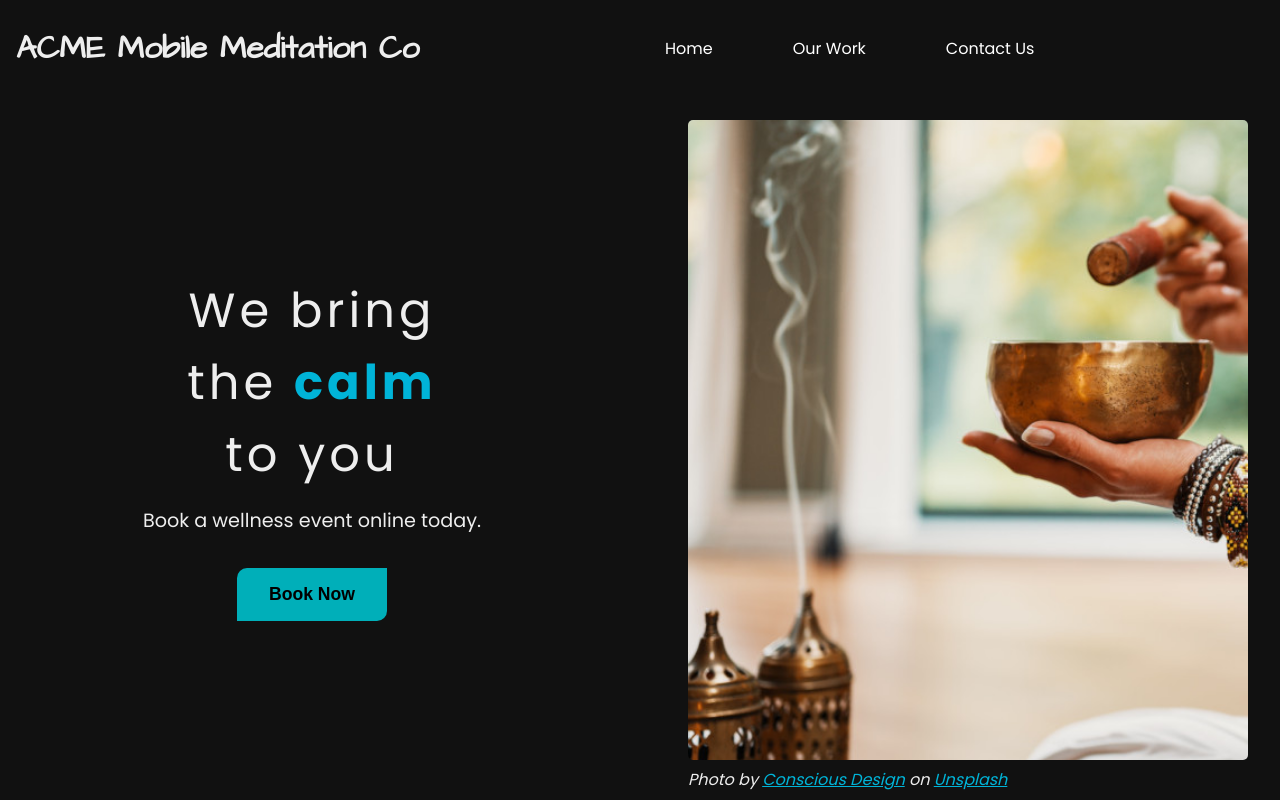
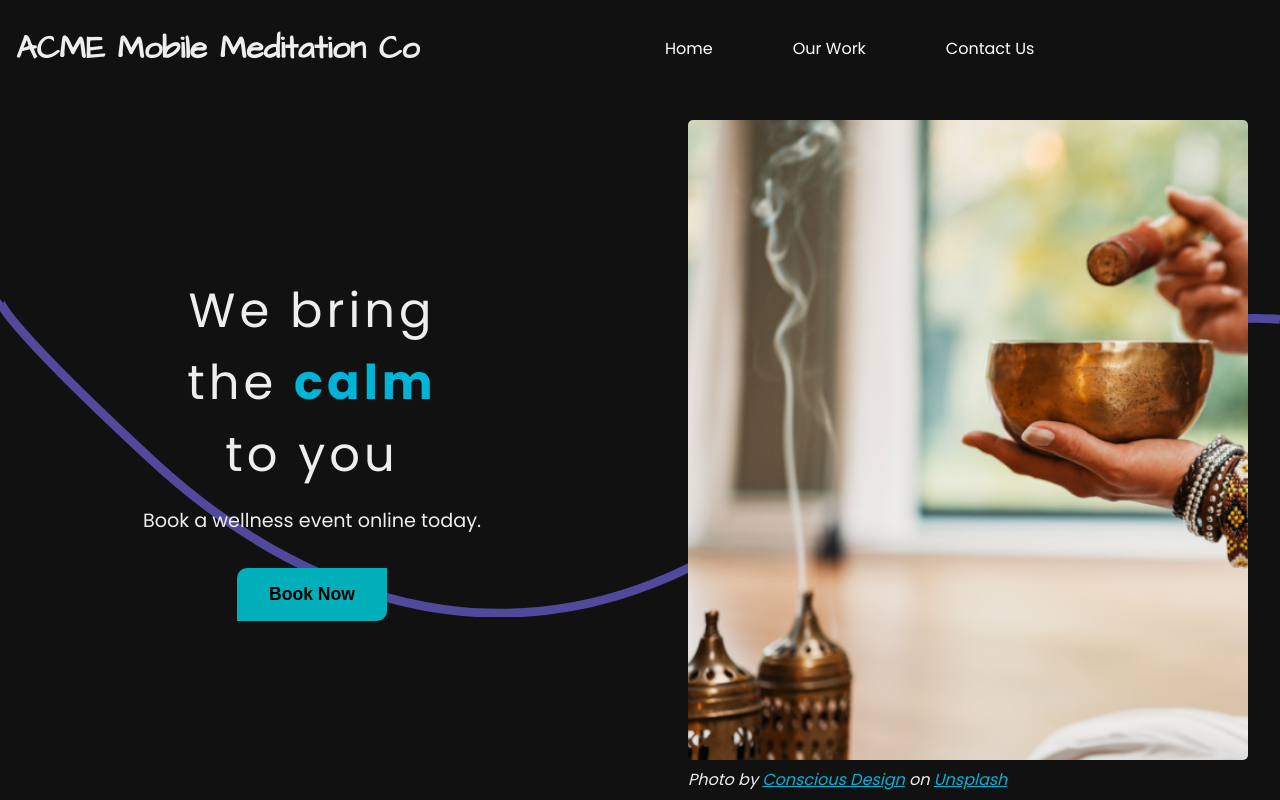
Before and after one commit to hdevilbiss/react-portfolio-website, a React (Create React App) app: page / in a window 1280 px wide. Shown: the top 800 px of the page. Built offline with nearby package versions, Linux system fonts and the light colour scheme.

Commit message:
✨ Create Wave svg with animation for front page

```diff
--- a/src/components/AboutSection.jsx
+++ b/src/components/AboutSection.jsx
@@ -3,6 +3,7 @@
 import { Section, StyledImage, Hide} from '../styles';
 import { motion } from 'framer-motion';
 import { titleAnimation, fade, photoAnimation } from "../animation";
+import Wave from "./partials/Wave";
 
 const AboutSection = () => {
   return (
@@ -40,6 +41,7 @@
           </figcaption>
         </motion.figure>
       </StyledImage>
+      <Wave />
     </StyledAbout>
   )
 }
--- /dev/null
+++ b/src/components/partials/Wave.jsx
@@ -0,0 +1,18 @@
+import styled from "styled-components";
+import { motion } from "framer-motion";
+
+const Wave = () => {
+  return (
+    <WaveSvg viewBox="0 0 1440 363" fill="none" xmlns="http://www.w3.org/2000/svg">
+      <motion.path initial={{ pathLength: 0, pathOffset: 1 }} animate={{ pathLength: 1, pathOffset: 0 }} transition={{ duration: 1 }} d="M1440 27.4774C1352.73 19.8184 1122.41 49.0556 899.331 227.276C620.48 450.052 354.282 355.647 170.328 185.318C23.165 49.0556 -4.21721 8.32998 0.487081 5" stroke="#52489C" strokeOpacity="1" strokeWidth="10"/>
+    </WaveSvg>
+  );
+}
+
+const WaveSvg = styled.svg`
+  position: absolute;
+  left: 0;
+  z-index: -1;
+`;
+
+export default Wave;
```
Also changed, not shown: src/images/wave.svg (added).
